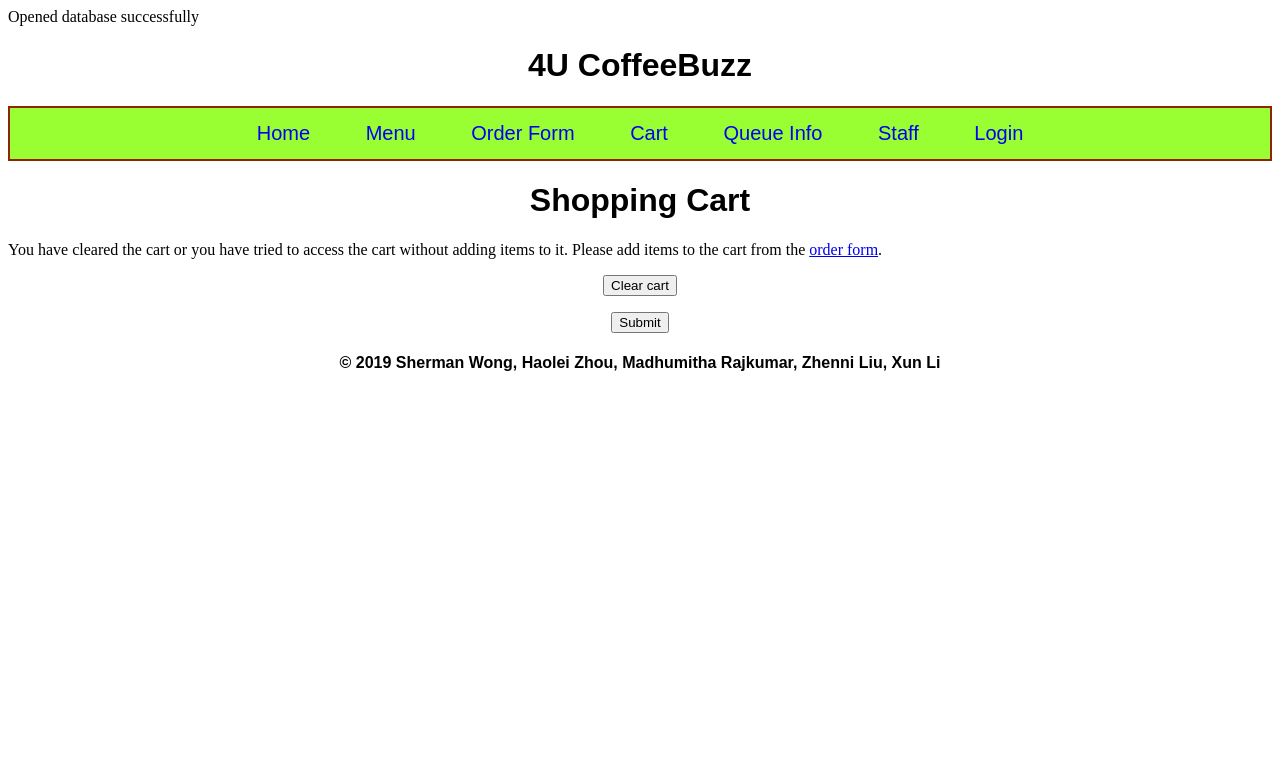
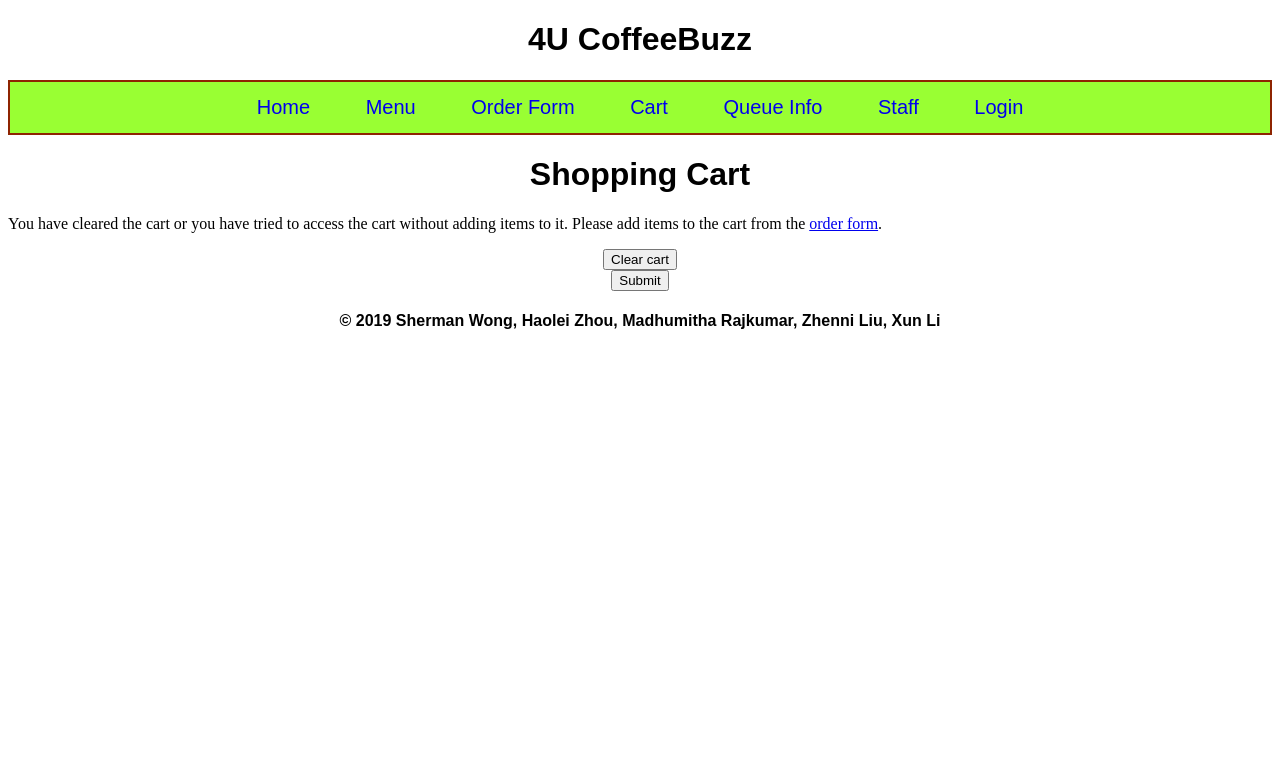
Before and after one commit to natsuta/SEPMCoffeeBuzz, a PHP site: page /cart.php in a window 1280 px wide. Shown: the top 778 px of the page. Run offline with PHP 8.4, Linux system fonts and the light colour scheme; data comes from the database, SQL or seed files in the repository.

Commit message:
Commenting out database status display

```diff
--- a/header.php
+++ b/header.php
@@ -10,7 +10,7 @@
    if(!$db){
       echo $db->lastErrorMsg();
    } else {
-      echo "Opened database successfully\n";
+      // echo "Opened database successfully\n";
    }
 
    $sql =<<<EOF
```
